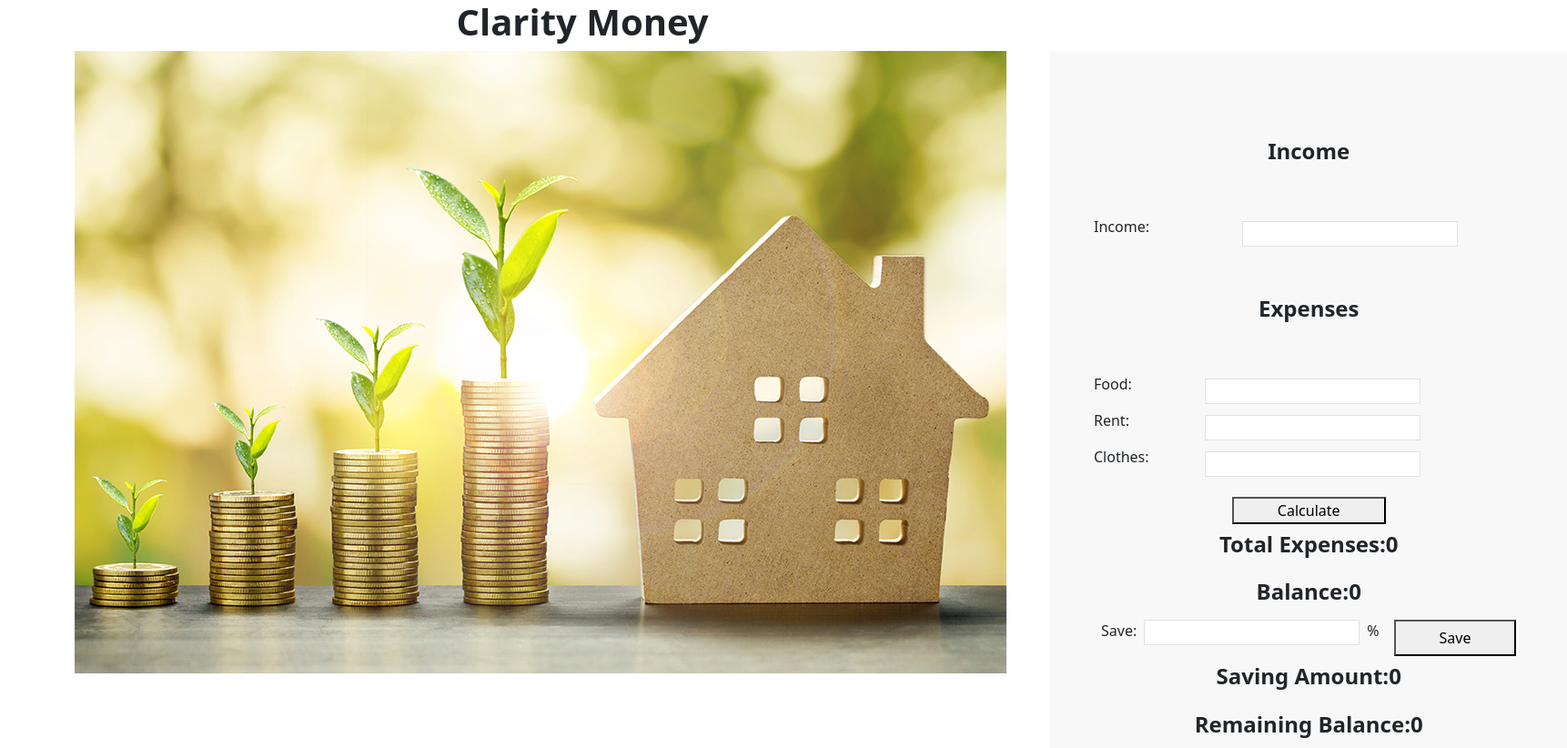
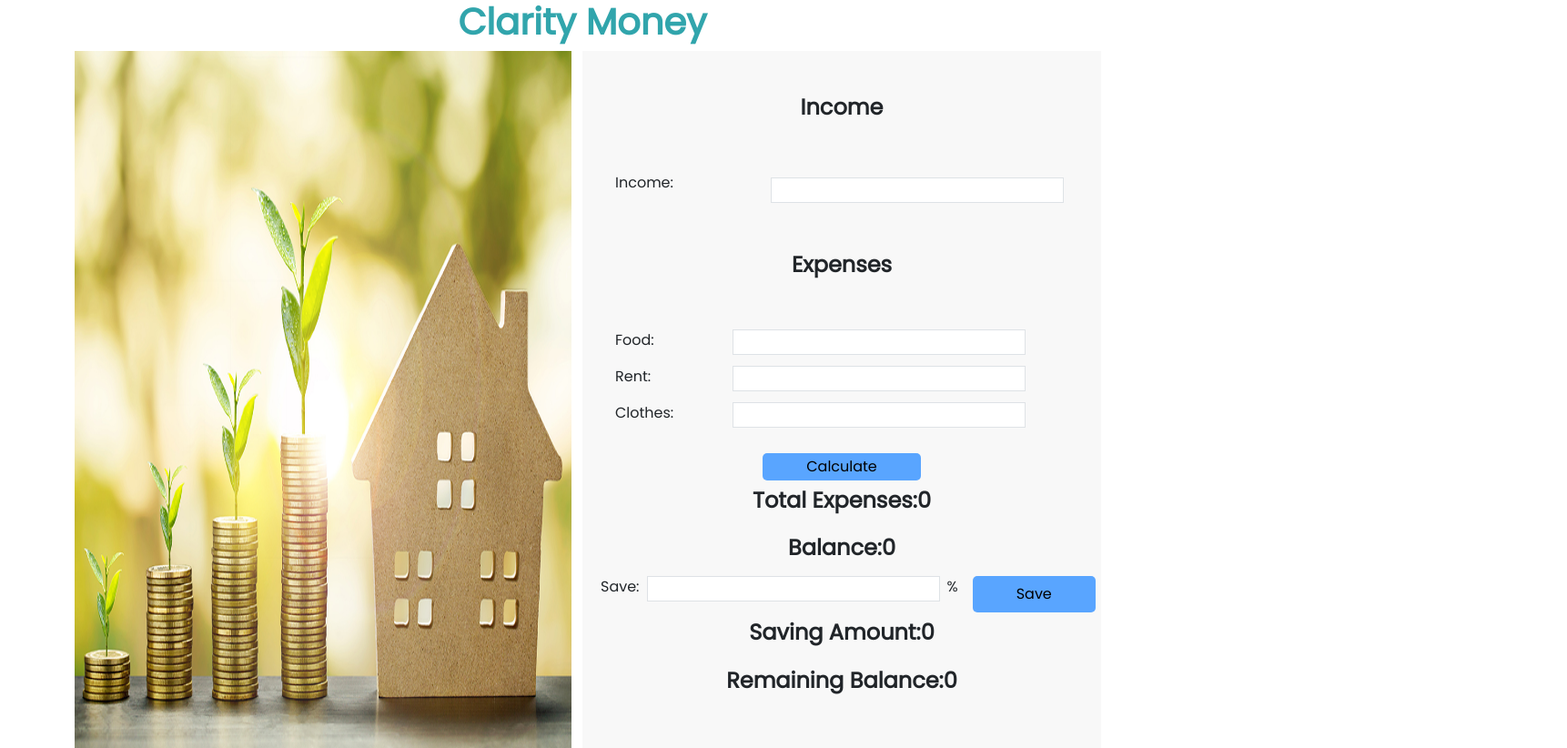
Before and after one commit to MdNadiruzzamanNibras/money-master-website, a plain HTML site: page index.html in a window 1280 px wide. Shown: the top 822 px of the page at 91% size, 1722 px wide, since content can reach past the window. Drawn offline with nearby package versions, Linux system fonts and the light colour scheme.

Commit message:
last touch

```diff
--- a/css/style.css
+++ b/css/style.css
@@ -1,8 +1,21 @@
+@import url('https://fonts.googleapis.com/css2?family=Poppins&display=swap');
+
+body{
+  font-family: 'Poppins', sans-serif;
+}
+.heading-color{color: #31A5AC;
+}
+.division{height: 800px;}
 .form-background{background-color: #F8F8F8;}
 .center {
     display: flex;
     justify-content: center;
     align-items: center;
-
-
   }
+.buttons{
+  background: #59A5FF;
+padding-top: 3px;
+padding-bottom: 3px;
+border: 0;
+border-radius: 5px;
+}
--- a/index.html
+++ b/index.html
@@ -1,39 +1,46 @@
-<!DOCTYPE html>
+<!doctype html>
 <html lang="en">
   <head>
-    <meta charset="UTF-8">
-    <meta http-equiv="X-UA-Compatible" content="IE=edge">
-    <meta name="viewport" content="width=device-width, initial-scale=1.0">
-    <!-- boostrap css -->
+    <!-- Required meta tags -->
+    <meta charset="utf-8">
+    <meta name="viewport" content="width=device-width, initial-scale=1">
+
+    <!-- Bootstrap CSS -->
     <link href="https://cdn.jsdelivr.net/npm/bootstrap@5.1.3/dist/css/bootstrap.min.css" rel="stylesheet" integrity="sha384-1BmE4kWBq78iYhFldvKuhfTAU6auU8tT94WrHftjDbrCEXSU1oBoqyl2QvZ6jIW3" crossorigin="anonymous">
-
-    <!--raw stylesheet  -->
 <link rel="stylesheet" href="css/style.css">
     <title>Clarity Money</title>
   </head>
+
     <body>
         <!-- header strat  -->
         <header>
-        <h1 class="text-center fs-1 fw-bolder">Clarity Money</h1>
+            <h1 class="text-center heading-color fs-1 fw-bolder">Clarity Money</h1>
         </header>
         <!-- header end -->
 
         <!-- main start  -->
         <main>
-<section class="container d-flex justify-content-around">
-    <div>
-        <img src="images/money.jpg" alt="">
+    <section class="container">
+        <div class="row ">
+
+        <div class="col-lg-6">
+            <img class="img-fluid division " src="images/money.jpg" alt="">
         </div>
-    <div class="form-background ms-5 p-5">
+
+
+        <div class="form-background col-md-6 division ">
             <h4 class="fw-bolder text-center py-5">Income</h4>
+                <div class="container">
                     <div class="row g-3 align-items-center">
                         <div class="col-4">
                             <p class="fw-normal">Income:</p>
                         </div>
                             <div class="col-8"><input id="income" type="text" class="border"></div>
                         </div>
+                </div>
             <h4 class="fw-bolder text-center py-5">Expenses</h4>
-        <div class="row g-3 align-items-center">
+            <div class="container">
+                <div class="row g-3 ">
 
                     <div class=" col-3">
                         <p class="fw-normal">Food:</p>
@@ -42,19 +49,24 @@
 
 
                     </div>
-        <div class="row g-3 align-items-center">
+            </div>
+           <div class="container">
+            <div class="row g-3 ">
                 <div class="col-3">
                     <p class="fw-normal">Rent:</p>
                 </div>
                     <div class="col-9"><input id="rent" type="text" class="border"></div>
                 </div>
-        <div class="row g-3 align-items-center">
+           </div>
+        <div class="container">
+            <div class="row g-3">
                 <div class="col-3">
                     <p class="fw-normal">Clothes:</p>
                     </div>
                     <div class="col-9"><input id="clothes" type="text" class="border"></div>
                <div class="center">
-        <button id="calculate" class="px-5" >Calculate</button>
+                <button id="calculate" class="px-5 buttons" >Calculate</button>
+               </div>
             </div>
         </div>
         <h4 class="fw-bolder text-center py-2">Total Expenses:<span id="total-expense">0</span></h4>
@@ -63,17 +75,27 @@
             <p class="mx-2">Save:</p>
             <div ><input id="save" type="text" class="border"></div>
             <span class="mx-2">%</span>
-        <button id="save-btn" class="mx-2 py-1 px-5">
+            <button id="save-btn" class="mx-2 buttons  px-5">
                 Save
             </button>
 
         </div>
         <h4 class="fw-bolder text-center py-2">Saving Amount:<span id="saving-amount">0</span></h4>
             <h4 class="fw-bolder text-center py-2">Remaining Balance:<span id="remaining-balance">0</span></h4>
+        </div>
+        </div>
+
     </section>
         </main>
     <!-- main end  -->
     <!--raw js link  -->
         <script src="js/main.js"></script>
+
+    <!-- Optional JavaScript; choose one of the two! -->
+
+    <!-- Option 1: Bootstrap Bundle with Popper -->
+    <script src="https://cdn.jsdelivr.net/npm/bootstrap@5.1.3/dist/js/bootstrap.bundle.min.js" integrity="sha384-ka7Sk0Gln4gmtz2MlQnikT1wXgYsOg+OMhuP+IlRH9sENBO0LRn5q+8nbTov4+1p" crossorigin="anonymous"></script>
+
+
   </body>
 </html>
--- a/js/main.js
+++ b/js/main.js
@@ -6,21 +6,21 @@ function expenseTotal(){
      const foodCost = parseFloat(food);
      if (isNaN(foodCost) || foodCost < 0) {
         food.value = ''
-        return alert('Please input valid amount of money in number format')
+        return alert('Please input valid amount of money in food amount box')
       }
      const rent =document.getElementById('rent').value;
      const rentCost =parseFloat(rent);
      if (isNaN(rentCost) || rentCost < 0) {
         rent.value = ''
-        return alert('Please input valid amount of money in number format')
+        return alert('Please input valid amount of money in rent amount box')
       }
      const clothes =document.getElementById('clothes').value;
      const clothCost = parseFloat(clothes);
      if (isNaN(clothCost) || clothCost < 0) {
         clothes.value = ''
-        return alert('Please input valid amount of money in number format')
+        return alert('Please input valid amount of money in clothes amount box')
       }
-     const totalExpense = foodCost + rentCost +clotheCost;
+     const totalExpense = foodCost + rentCost +clothCost;
      document.getElementById('total-expense').innerText =totalExpense;
 
 return totalExpense}
@@ -32,7 +32,12 @@ return totalExpense}
        const income = parseFloat(incomeInput);
        if (isNaN(income) || income < 0) {
         incomeInput.value = ''
-        return alert('Please input valid amount of money in number format')
+        return alert('Please input valid amount of money in income amount box')
+      }
+
+      if (isNaN(income) || income < totalExpense) {
+
+        return alert('Please enter your correct expense')
       }
        const balance = income - totalExpense;
        document.getElementById('balance').innerText= balance;
@@ -44,13 +49,18 @@ return totalExpense}
      const save = parseFloat(saveInput);
      if (isNaN(save) || save < 0) {
         saveInput.value = ''
-        return alert('Please input valid amount of money in number format')
+        return alert('Please input valid amount of money in save amount box')
       }
      const incomeTotal =income.value;
      const saveRatefirst = save/100;
      const saveRate = parseFloat(saveRatefirst)
      const balanceTotal =balance.innerText;
      const saveAmount =incomeTotal * saveRate;
+     if (isNaN(balanceTotal) || balanceTotal < saveAmount) {
+
+      return alert('Please enter your correct saving amount')
+    }
+
      const remainingBalance = balanceTotal - saveAmount
      document.getElementById('saving-amount').innerText=saveAmount;
 
@@ -59,6 +69,7 @@ return totalExpense}
     }
 document.getElementById('calculate').addEventListener('click', function(){
  balanceTotal();
+
 });
 document.getElementById('save-btn').addEventListener('click', function(){
     saveTotal();
```
Lines whose indentation alone changed are shown as unchanged.
